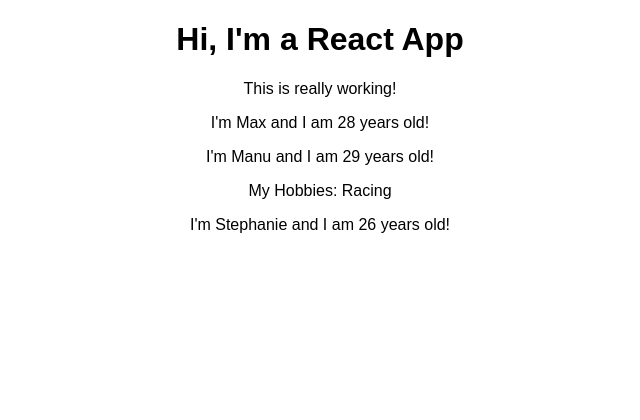
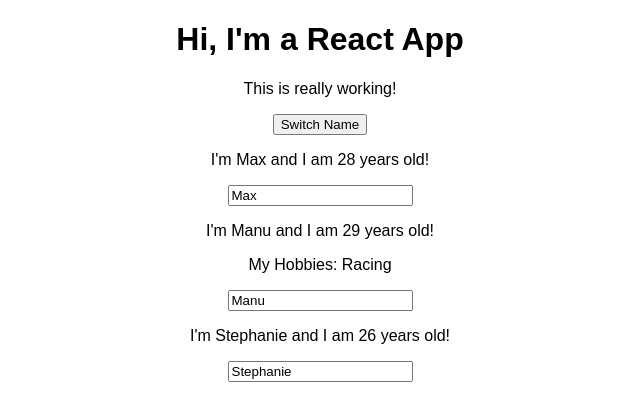
Before and after one commit to aischool/mrs03, a React (Create React App) app: page / in a window 1280 px wide. Shown: the top 420 px of the page, without its empty margins (320-960 px from the left). Built offline with nearby package versions, Linux system fonts and the light colour scheme.

Commit message:
section03-02

```diff
--- a/src/App.js
+++ b/src/App.js
@@ -3,14 +3,54 @@
 import Person from './Person/Person';
 
 class App extends Component {
-  render() {
+  state = {
+    persons: [
+      { name: 'Max', age: 28 },
+      { name: 'Manu', age: 29 },
+      { name: 'Stephanie', age: 26 }
+    ],
+    otherState: 'some other value'
+  }
+
+  switchNameHandler = (newName) => {
+    // console.log('Was clicked!');
+    // DON'T DO THIS: this.state.persons[0].name = 'Maximilian';
+    this.setState( {
+      persons: [
+        { name: newName, age: 28 },
+        { name: 'Manu', age: 29 },
+        { name: 'Stephanie', age: 27 }
+      ]
+    } )
+  }
+
+  nameChangedHandler = (event) => {
+    this.setState( {
+      persons: [
+        { name: 'Max', age: 28 },
+        { name: event.target.value, age: 29 },
+        { name: 'Stephanie', age: 26 }
+      ]
+    } )
+  }
+
+  render () {
     return (
       <div className="App">
-       <h1>Hi, I'm a React App</h1>
-       <p>This is really working!</p>
-       <Person name="Max" age="28" />
-       <Person name="Manu" age="29" >My Hobbies: Racing</Person>
-       <Person name="Stephanie" age="26" />
+        <h1>Hi, I'm a React App</h1>
+        <p>This is really working!</p>
+        <button onClick={() => this.switchNameHandler('Maximilian!!')}>Switch Name</button>
+        <Person
+          name={this.state.persons[0].name}
+          age={this.state.persons[0].age} />
+        <Person
+          name={this.state.persons[1].name}
+          age={this.state.persons[1].age}
+          click={this.switchNameHandler.bind(this, 'Max!')}
+          changed={this.nameChangedHandler} >My Hobbies: Racing</Person>
+        <Person
+          name={this.state.persons[2].name}
+          age={this.state.persons[2].age} />
       </div>
     );
     // return React.createElement('div', {className: 'App'}, React.createElement('h1', null, 'Does this work now?'));
--- a/src/Person/Person.js
+++ b/src/Person/Person.js
@@ -3,8 +3,9 @@
 const person = ( props ) => {
     return (
         <div>
-            <p>I'm {props.name} and I am {props.age} years old!</p>
+            <p onClick={props.click}>I'm {props.name} and I am {props.age} years old!</p>
             <p>{props.children}</p>
+            <input type="text" onChange={props.changed} value={props.name} />
         </div>
     )
 };
```
Also changed, not shown: 1 other file (tests, documents, lock files or other folders).
